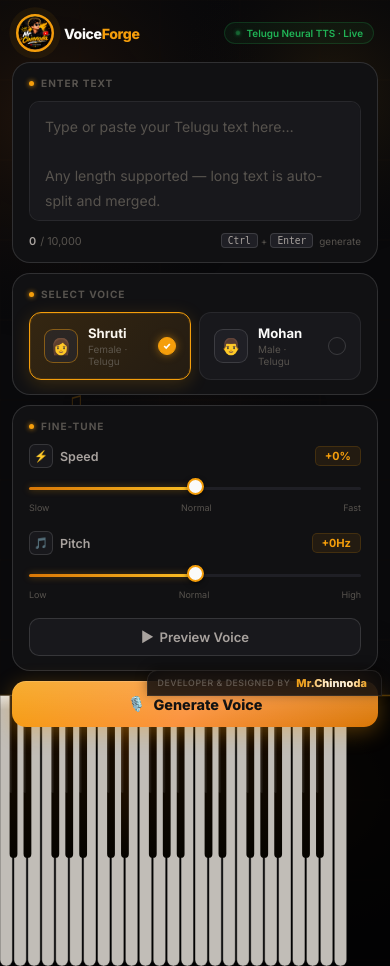
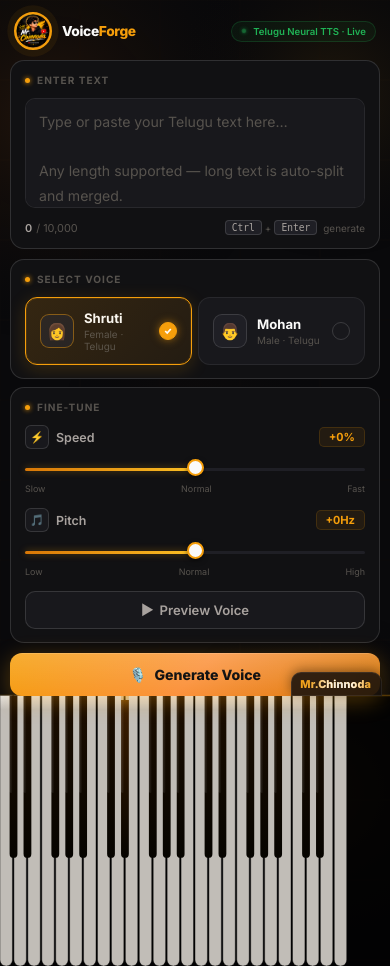
Before and after one commit to shankarbabu4719/text_to_voice, a Flask app: page / in a window 390 px wide. Run offline with Flask 3, Linux system fonts and the light colour scheme.

Commit message:
Fix: credit badge above piano, clean mobile responsive, remove dead CSS

```diff
--- a/templates/index.html
+++ b/templates/index.html
@@ -38,7 +38,6 @@
 
 /* Tool grid */
 .tool-grid{display:grid;grid-template-columns:1fr 320px;gap:12px;}
-@media(max-width:760px){.tool-grid{grid-template-columns:1fr;}}
 
 /* Card */
 .card{background:var(--surface);border:1px solid var(--border-hi);border-radius:18px;padding:18px 20px;position:relative;overflow:hidden;transition:border-color .25s;}
@@ -134,19 +133,9 @@
 .dl-btn{display:flex;align-items:center;justify-content:center;gap:7px;width:100%;padding:11px;background:var(--surface2);border:1px solid var(--border-hi);border-radius:10px;color:var(--text2);font-size:.84rem;font-weight:700;text-decoration:none;font-family:'Inter',sans-serif;cursor:pointer;transition:all .2s;margin-top:12px;}
 .dl-btn:hover{background:rgba(245,158,11,.07);border-color:rgba(245,158,11,.28);color:var(--accent);transform:translateY(-1px);}
 
-/* Voice strip — fixed above piano */
-.voice-strip{position:fixed;left:0;right:0;bottom:0;z-index:10;display:flex;align-items:center;justify-content:center;gap:8px;background:rgba(9,9,11,.95);backdrop-filter:blur(20px);-webkit-backdrop-filter:blur(20px);border-top:1.5px solid rgba(245,158,11,.25);padding:8px 20px;overflow-x:auto;scrollbar-width:none;scroll-behavior:smooth;min-height:58px;}
-.voice-strip::-webkit-scrollbar{display:none;}
-.vs-label{font-size:.6rem;font-weight:700;color:var(--text3);letter-spacing:.1em;text-transform:uppercase;white-space:nowrap;flex-shrink:0;display:flex;align-items:center;gap:5px;margin-right:4px;}
-.strip-arrow{width:26px;height:26px;border-radius:50%;background:rgba(255,255,255,.05);border:1px solid var(--border-hi);display:flex;align-items:center;justify-content:center;font-size:.72rem;color:var(--text3);flex-shrink:0;cursor:pointer;opacity:.5;transition:all .18s;user-select:none;}
-.strip-arrow:hover{opacity:1;color:var(--accent);background:rgba(245,158,11,.08);border-color:rgba(245,158,11,.3);}
-
-/* Credit badge — fixed bottom-right, above piano */
+/* Credit badge — fixed bottom-right, just above piano */
 .credit-strip{
-  position:fixed;
-  right:16px;
-  bottom:0; /* JS sets this above piano */
-  z-index:200;
+  position:fixed;right:16px;bottom:0;z-index:200;
   display:flex;align-items:center;gap:6px;
   background:rgba(9,9,11,.82);
   backdrop-filter:blur(14px);-webkit-backdrop-filter:blur(14px);
@@ -162,18 +151,25 @@
 .cname::after{content:'Mr.Chinnoda';position:absolute;top:0;left:0;width:100%;height:100%;background:linear-gradient(100deg,transparent 0%,transparent 30%,rgba(200,200,200,.15) 38%,rgba(255,255,255,.88) 48%,rgba(230,230,230,.95) 52%,rgba(255,255,255,.88) 58%,rgba(200,200,200,.15) 66%,transparent 74%,transparent 100%);background-size:300% 100%;background-position:200% center;-webkit-background-clip:text;-webkit-text-fill-color:transparent;background-clip:text;animation:sgs 2.4s ease-in-out infinite;pointer-events:none;}
 @keyframes sgs{0%{background-position:200% center}55%,100%{background-position:-100% center}}
 
-/* ── MOBILE RESPONSIVE ── */
+/* ── RESPONSIVE ── */
+@media(max-width:760px){
+  .tool-grid{grid-template-columns:1fr;}
+}
 @media(max-width:600px){
-  .navbar{padding:14px 16px 10px;}
-  .wrap{padding:0 12px 12px;}
-  .tool-grid{grid-template-columns:1fr;gap:10px;}
-  .voice-grid{grid-template-columns:1fr 1fr;}
-  textarea{min-height:120px;font-size:.88rem;}
-  .card{padding:14px 16px;}
-  .gen-btn{padding:14px;font-size:.9rem;}
-  .nav-logo-name{font-size:.88rem;}
-  .nav-badge{font-size:.62rem;padding:4px 10px;}
-  .credit-strip{right:8px;}
+  .navbar{padding:12px 14px 10px;}
+  .wrap{padding:0 10px 10px;}
+  .tool-grid{grid-template-columns:1fr;gap:8px;}
+  .voice-grid{grid-template-columns:1fr 1fr;gap:6px;}
+  textarea{min-height:110px;font-size:.87rem;padding:11px 13px;}
+  .card{padding:13px 14px;border-radius:14px;}
+  .gen-btn{padding:13px;font-size:.88rem;border-radius:12px;}
+  .nav-logo-name{font-size:.86rem;}
+  .nav-badge{font-size:.6rem;padding:4px 9px;}
+  .credit-strip{right:8px;padding:4px 10px 4px 8px;}
+  .clbl{display:none;} /* hide label on mobile, just show name */
+  .sitem{margin-bottom:14px;}
+  .result-box,.prog-box{padding:14px;}
+  audio{border-radius:6px;}
 }
 
 @keyframes fu{from{opacity:0;transform:translateY(8px)}to{opacity:1;transform:translateY(0)}}
```
